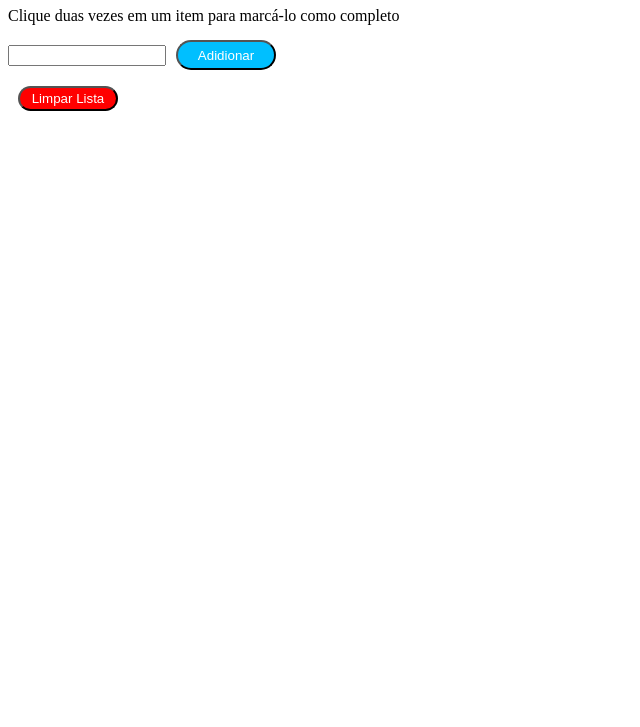
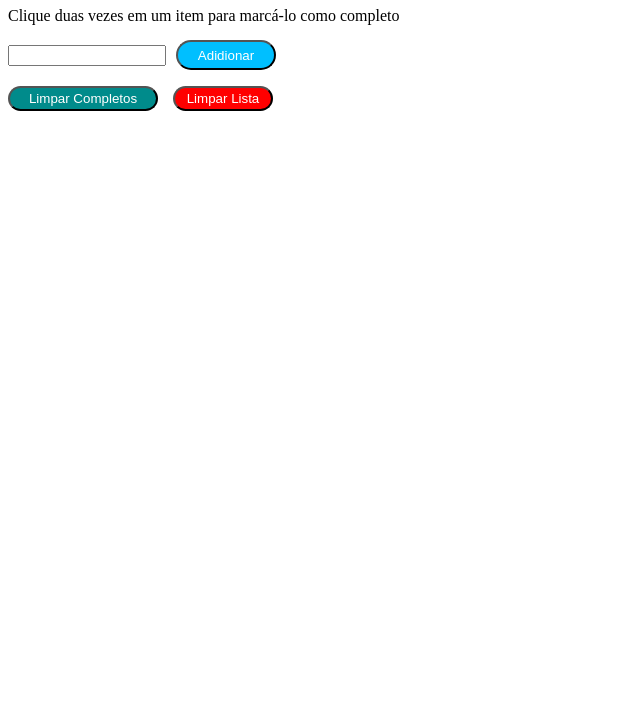
Before and after one commit to EdgardGiorge/to-do-list-project, a website: page index.html in a window 1280 px wide. Shown: the part 73-800 px from the top of the page, without its empty margins (0-640 px from the left). Drawn offline with Linux system fonts and the light colour scheme.

Commit message:
Requisito 11

```diff
--- a/script.js
+++ b/script.js
@@ -63,6 +63,10 @@ ol0.addEventListener('dblclick', throughItem);
 
 const section1 = document.createElement('section');
 main.appendChild(section1); /* Section de botões */
+const button2 = document.createElement('button');
+section1.appendChild(button2); /* Botão Limpar Lista */
+button2.id = 'remover-finalizados';
+button2.innerText = 'Limpar Completos';
 const button1 = document.createElement('button');
 section1.appendChild(button1); /* Botão Limpar Lista */
 button1.id = 'apaga-tudo';
@@ -73,10 +77,12 @@ function delAllItem() { /* apaga toda a <lo> lista */
 }
 
 button1.addEventListener('click', delAllItem);
-// function unthroughItem(itemClicado2) { /*apagar item lista*/
-//   if (itemClicado2.target.id === 'itemList') {
-//     itemClicado2.target.remove('completed');
-//   }
-// }
 
-// ol0.addEventListener('dblclick', unthroughItem);
+function removOk() {
+  const completos = document.querySelectorAll('.completed');
+  for (let i = 0; i < completos.length; i += 1) {
+    ol0.removeChild(completos[i]); /* remove child do ol */
+  }
+}
+
+button2.addEventListener('click', removOk);
--- a/style.css
+++ b/style.css
@@ -25,6 +25,15 @@
   text-decoration: line-through solid black;
 }
 
+#remover-finalizados {
+  background-color: darkcyan;
+  color: white;
+  margin-right: 5px;
+  height: 25px;
+  width: 150px;
+  border-radius: 15px;
+}
+
 #apaga-tudo {
   background-color: red;
   color: white;
```
